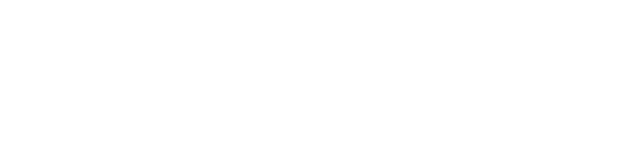
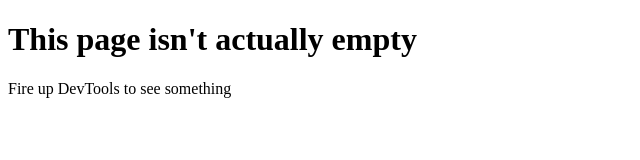
Before and after one commit to ragasubekti/project-javascript, a plain HTML site: page index.html in a window 1280 px wide. Shown: the whole page, without its empty margins (0-640 px from the left). Drawn offline with Linux system fonts and the light colour scheme.

Commit message:
Added Message on Index to Indicate Theres Something

```diff
--- a/index.html
+++ b/index.html
@@ -7,6 +7,8 @@
     <title>Document</title>
   </head>
   <body>
+    <h1>This page isn't actually empty</h1>
+    <p>Fire up DevTools to see something</p>
     <script src="/scripts/index.js"></script>
   </body>
 </html>
```
